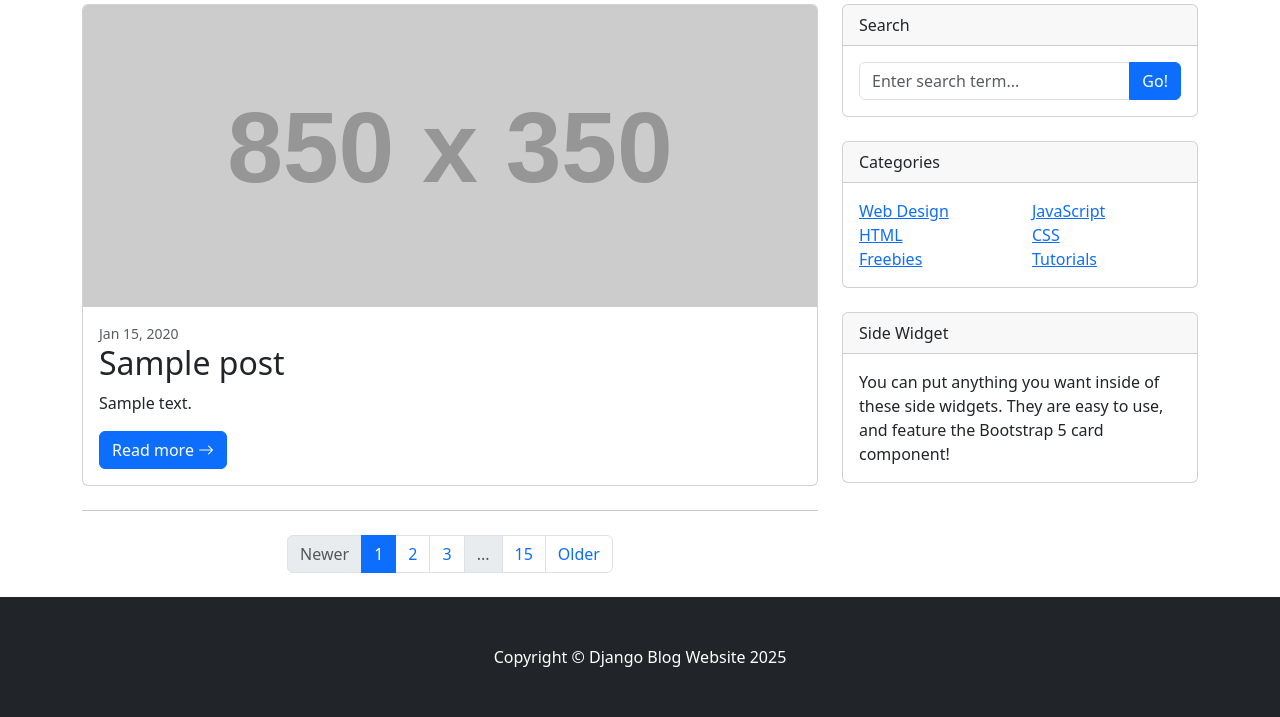
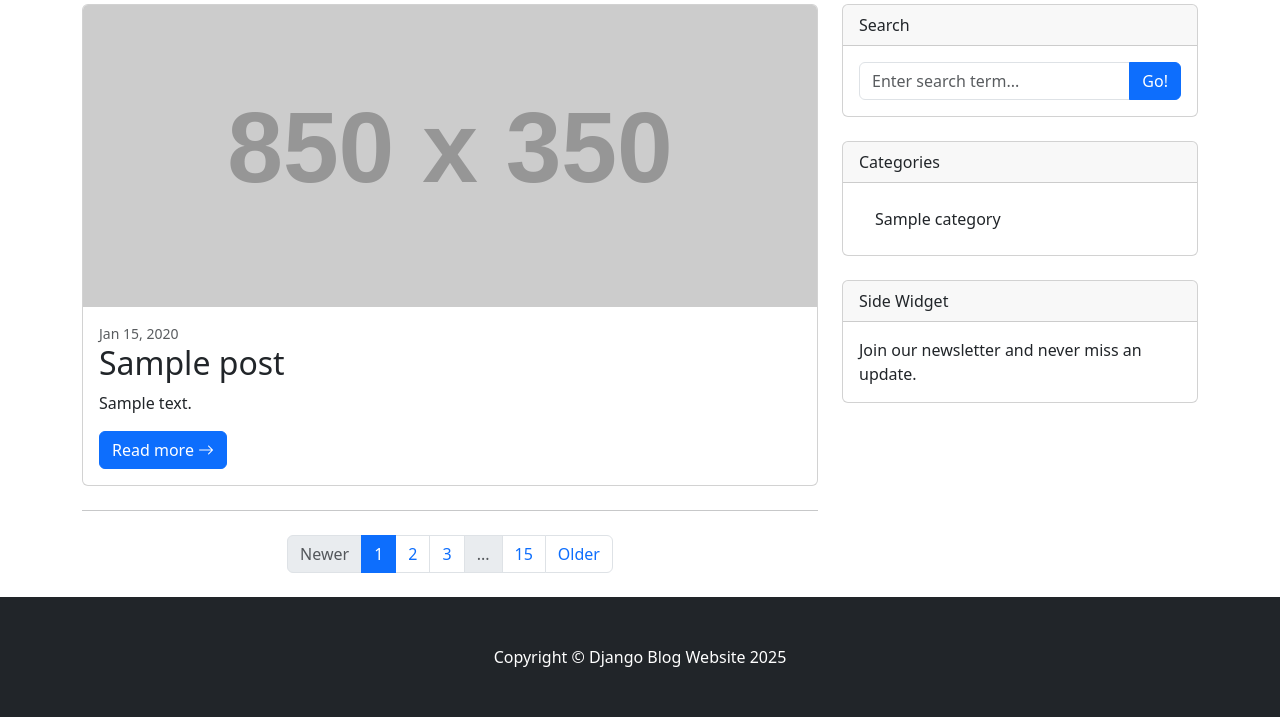
Before and after one commit to whdev36-cyber/django-blog, a Django app: page / in a window 1280 px wide. Shown: the part 355-1072 px from the top of the page. Run offline with Django 5.2, Linux system fonts and the light colour scheme; tables that the repository leaves empty hold one stand-in row (values such as "Sample post"); grey boxes labelled with a size stand in for pictures from a placeholder-image service; some libraries are stand-ins or nearby versions.

Commit message:
feat: add widget message and update categories display in home template

```diff
--- a/src/main/views.py
+++ b/src/main/views.py
@@ -1,15 +1,25 @@
 from django.shortcuts import render
 from .models import Post, Category
+import random
 
 # Home page view
 def home(request):
     featured_post = Post.objects.filter(is_public=True, is_featured=True).order_by('-created_at').first()
     posts = Post.objects.filter(is_public=True).exclude(id=featured_post.id if featured_post else None)
     categories = Category.objects.all()
+    widget_messages = [
+        "Discover more articles and tips tailored just for you.",
+        "Stay updated with the latest trends in programming.",
+        "Join our newsletter and never miss an update.",
+        "Need inspiration? Check out our featured posts!",
+        "Follow us for more developer stories and resources."
+    ]
+    widget_message = random.choice(widget_messages)
     return render(request, 'home.html', {
         'featured_post': featured_post,
         'posts': posts,
-        'categories': categories
+        'categories': categories,
+        'widget_message': widget_message
     })
 
 
--- a/src/templates/home.html
+++ b/src/templates/home.html
@@ -10,7 +10,6 @@
     </div>
   </div>
 </header>
-
 <!-- Page content -->
 <div class="container">
   <div class="row">
@@ -92,7 +91,6 @@
         </div>
         {% endfor %} {% endif %}
       </div>
-
       <!-- Pagination-->
       <nav aria-label="Pagination">
         <hr class="my-0" />
@@ -115,7 +113,6 @@
         </ul>
       </nav>
     </div>
-
     <!-- Side widgets-->
     <div class="col-lg-4">
       <!-- Search widget-->
@@ -137,34 +134,22 @@
         </div>
       </div>
       <!-- Categories widget-->
+      {% if categories %}
       <div class="card mb-4">
         <div class="card-header">Categories</div>
         <div class="card-body">
-          <div class="row">
-            <div class="col-sm-6">
-              <ul class="list-unstyled mb-0">
-                <li><a href="#!">Web Design</a></li>
-                <li><a href="#!">HTML</a></li>
-                <li><a href="#!">Freebies</a></li>
-              </ul>
-            </div>
-            <div class="col-sm-6">
-              <ul class="list-unstyled mb-0">
-                <li><a href="#!">JavaScript</a></li>
-                <li><a href="#!">CSS</a></li>
-                <li><a href="#!">Tutorials</a></li>
-              </ul>
-            </div>
+          <div class="list-group list-group-flush">
+            {% for category in categories %}
+            <a href="" class="list-group-item">{{ category.name }}</a>
+            {% endfor %}
           </div>
         </div>
       </div>
+      {% endif %}
       <!-- Side widget-->
       <div class="card mb-4">
         <div class="card-header">Side Widget</div>
-        <div class="card-body">
-          You can put anything you want inside of these side widgets. They are
-          easy to use, and feature the Bootstrap 5 card component!
-        </div>
+        <div class="card-body">{{ widget_message }}</div>
       </div>
     </div>
   </div>
```
